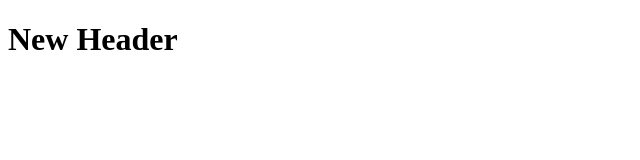
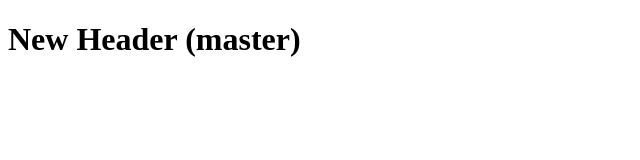
Before and after one commit to artofnext/beetroot_lesson_6, a plain HTML site: page index.html in a window 1280 px wide. Shown: the whole page, without its empty margins (0-640 px from the left). Drawn offline with Linux system fonts and the light colour scheme.

Commit message:
New commit master

```diff
--- a/index.html
+++ b/index.html
@@ -8,7 +8,7 @@
 </head>
 <body>
     <header>
-        <h1>New Header</h1>
+        <h1>New Header (master)</h1>
     </header>
 </body>
 </html>
```
